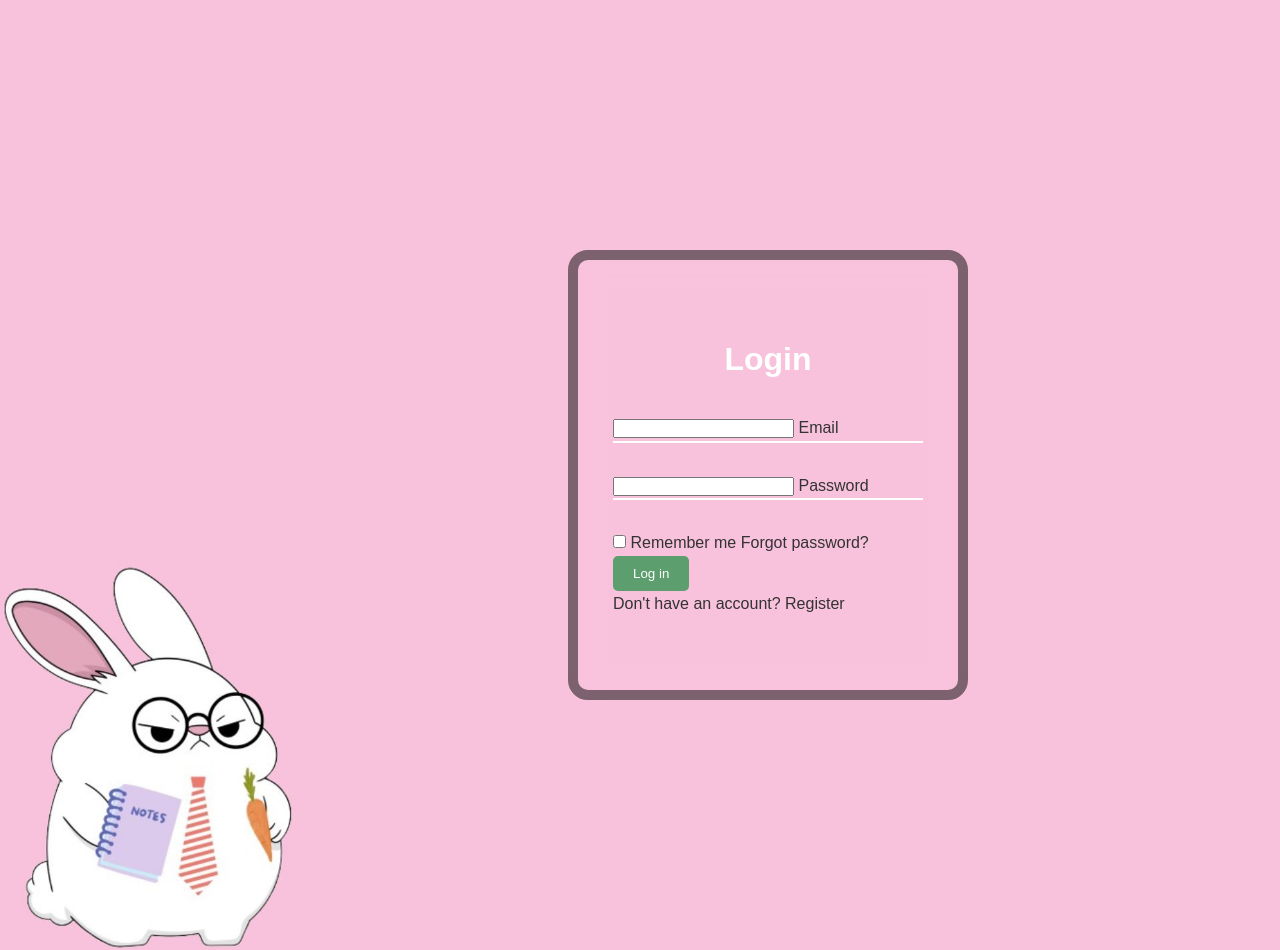
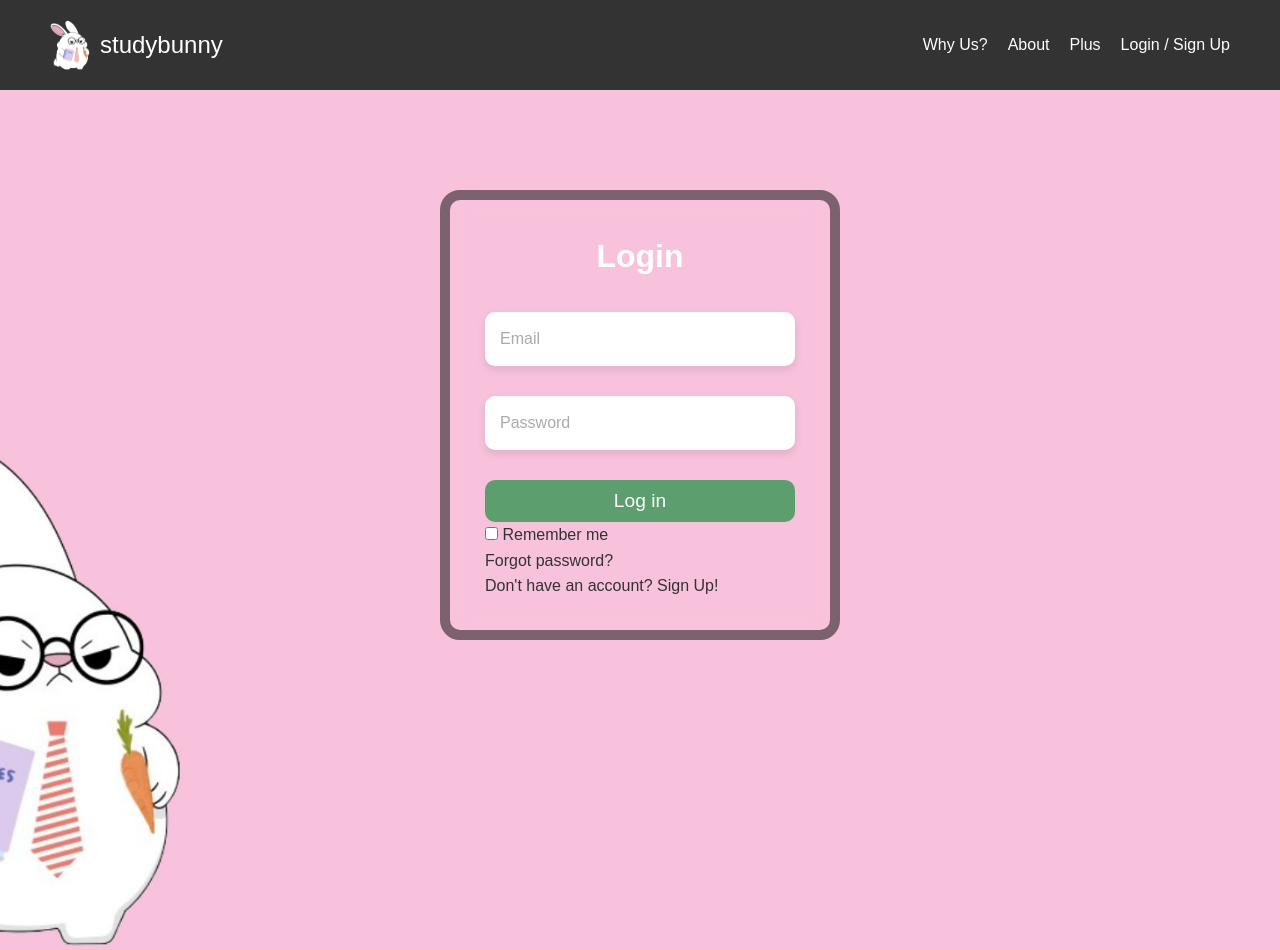
Before and after one commit to Muhamed530/StudyBunny, a Python web app: template templates/loginPage.html in a window 1280 px wide. Run offline with Jinja, Linux system fonts and the light colour scheme; the template is opened without the code that fills it, so the values that code supplies are empty.

Commit message:
Edited formatting for loginpage css

```diff
--- a/static/css/loginPage.css
+++ b/static/css/loginPage.css
@@ -3,16 +3,17 @@ section {
     display: flex;
     justify-content: center;
     align-items: center;
+    width: 100%;
     min-height: 100vh;
-    width: 100%;
-    background: url("/static/images/LoginBunny.jpg") no-repeat;
+    background: url("/static/images/LoginBunny.jpg") no-repeat center center fixed;
     background-color: #f9c2dc;
     background-position: bottom;
-    background-size: contain;
+    background-size: cover;
     }
 
     .form-box {
-    position: relative;
+        position: fixed;
+        top: 20%;
         width: 400px;
         height: 450px;
         background: transparent;
@@ -22,7 +23,11 @@ section {
         display: flex;
         justify-content: center;
         align-items: center;
-    margin-left: 20%;
+    }
+
+    html, body {
+        overflow: hidden;
+        height: 100%;
     }
 
     h2 {
@@ -31,9 +36,117 @@ section {
         text-align: center;
     }
 
+    button {
+        width: 100%; /* Make the button take the full width of the input box */
+        padding: 10px; /* Increase padding for a larger button */
+        font-size: 1.2rem; /* Increase font size */
+        border: none; /* Remove border */
+        border-radius: 10px; /* Optional: make the button corners rounded */
+        color: white; /* Text color */
+        cursor: pointer; /* Change cursor on hover */
+        transition: background-color 0.3s ease; /* Add transition for hover effect */
+    }
+
+
     .inputbox {
         position: relative;
         margin: 30px 0;
         width: 310px;
-        border-bottom: 2px solid #fff;
+        background-color: white; /* Make the input box background white */
+        border-radius: 10px; /* Rounds the corners of the entire box */
+        padding: 10px; /* Adds some padding around the input fields */
+        display: flex;
+        align-items: center; /* Center the input and icon vertically */
+        box-shadow: 0 4px 8px rgba(0, 0, 0, 0.1); /* Optional: Adds a subtle shadow */
     }
+
+    .inputbox input {
+        width: 100%;
+        padding: 8px;
+        border: none; /* Remove default borders */
+        background: transparent; /* Make the input background transparent so it uses the container's background */
+        outline: none; /* Remove the outline when the input is focused */
+        font-size: 1rem;
+        color: #333; /* Text color inside the input */
+    }
+
+    .inputbox label {
+        position: absolute;
+        top: 50%;
+        left: 15px;
+        transform: translateY(-50%);
+        color: #aaa;
+        pointer-events: none;
+        transition: 0.3s ease;
+    }
+
+    .inputbox input:focus + label,
+    .inputbox input:valid + label {
+        top: -10px;
+        color: #000;
+        font-size: 0.75rem;
+    }
+
+    .inputbox ion-icon {
+        margin-right: 10px; /* Adds space between the icon and input */
+        color: #aaa;
+    }
+
+    .navbar {
+        position: sticky;
+        top: 0;
+        background-color: #333;
+        display: flex;
+        justify-content: space-between;
+        align-items: center;
+        padding: 20px 50px;
+        border-radius: 0;
+        width: 100%;
+        transition: width 0.6s ease-in-out, padding 0.6s ease-in-out,
+                    border-radius 0.6s ease-in-out, background-color 0.6s ease;
+        z-index: 1000;
+    }
+
+    .logo-container {
+        display: flex;
+        align-items: center;  /* Align logo and text vertically */
+        gap: 10px;  /* Space between image and text */
+    }
+
+    .logo-text {
+        color: white;
+        font-size: 1.5rem;
+        white-space: nowrap;  /* Prevent text from breaking into multiple lines */
+    }
+
+    .navbar.shrink {
+        width: 90%;
+        padding: 10px 30px;
+        background-color: #444;
+        border-radius: 30px;
+        margin: 10px auto;
+        transition: width 0.6s ease-in-out, padding 0.6s ease-in-out,
+                    border-radius 0.6s ease-in-out, background-color 0.6s ease;
+    }
+
+    .nav-links {
+        list-style: none;
+        display: flex;
+        flex-wrap: nowrap;  /* Prevent wrapping */
+        align-items: center;
+    }
+
+    .nav-links li {
+        margin-left: 20px;
+    }
+
+    .nav-links a {
+        color: white;
+        text-decoration: none;
+        font-size: 1rem;
+        white-space: nowrap;
+    }
+
+    .nav-links a:hover {
+        text-decoration: underline;
+    }
--- a/templates/loginPage.html
+++ b/templates/loginPage.html
@@ -8,7 +8,20 @@
     <link rel="stylesheet" href="/static/css/loginPage.css">
     <script defer src="/static/js/loginPage.js"></script>
 </head>
-
+<body>
+    <nav class="navbar">
+        <div class ="logo-container">
+            <img src="/static/images/StudyBunny_Logo.png" alt = "StudyBunny Logo" width="40" height="50">
+            <span class = "logo-text">studybunny</span>
+        </div>
+        <ul class="nav-links">
+            <li><a href="#">Why Us?</a></li>
+            <li><a href="#">About</a></li>
+            <li><a href="#">Plus</a></li>
+            <li><a href="#">Login / Sign Up</a></li>
+        </ul>
+    </nav>
+</body>
 <section>
     <div class = "form-box">
         <div class = "form-value">
@@ -25,14 +38,17 @@
                     <label for = "">Password</label>
                 </div>
                 <div class = "forget">
+                    <button>Log in</button>
                     <label><input type = "checkbox" /> Remember me </label>
                     <label>
+
+                        <br>
                         <a href="#">Forgot password?</a>
                     </label>
                 </div>
-                <button>Log in</button>
+
                 <div class = "register">
-                    <p>Don't have an account? <a href="#">Register</a></p>
+                    <p>Don't have an account? <a href="#">Sign Up!</a></p>
                 </div>
             </form>
         </div>
```
Lines whose indentation alone changed are shown as unchanged.
